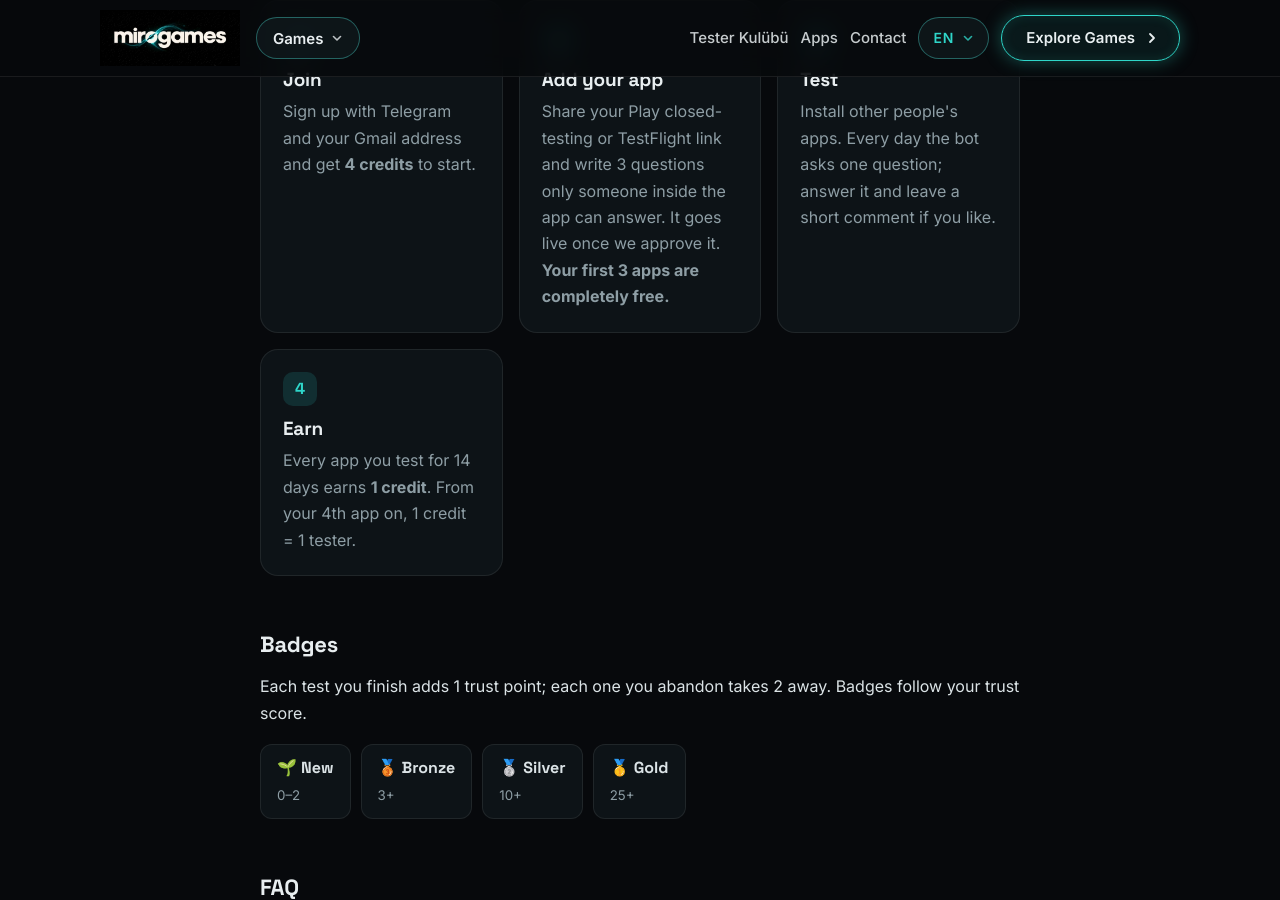
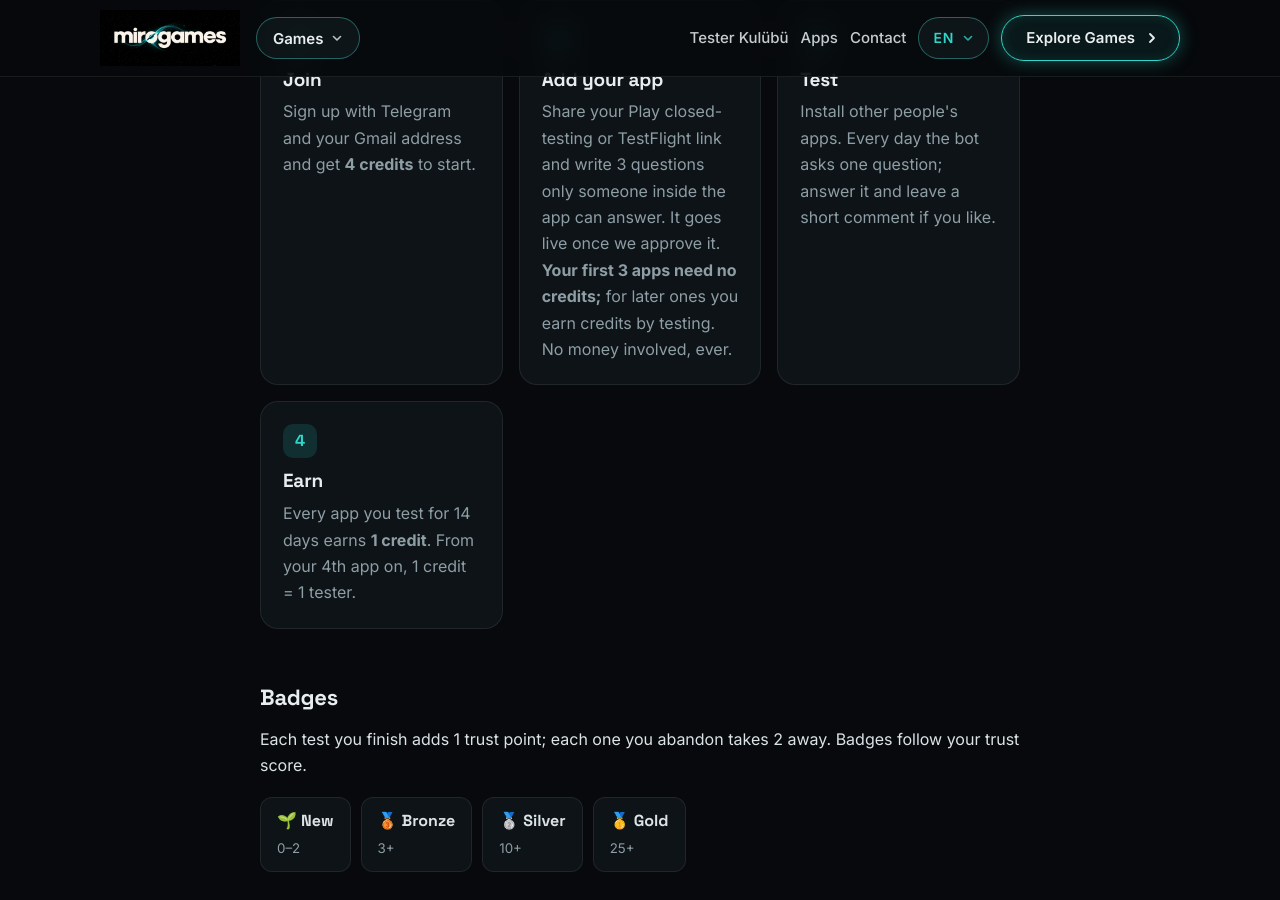
Before and after one commit to bukesafiye/bukesafiye.github.io, a Jekyll site: the page built from testerkulubu.md, in a window 1280 px wide and 900 px high, scrolled down 1064 px. Built offline with Jekyll 4.4.1, drawn with Linux system fonts in a browser that asks for light colours.

Commit message:
Tester Kulübü: 'ilk 3 ücretsiz' yerine 'ilk 3 kredisiz, sonrası test ederek kazanılan kredi'
Co-Authored-By: Claude Opus 5.5 <noreply@anthropic.com>

```diff
--- a/index.html
+++ b/index.html
@@ -64,7 +64,7 @@ description: MiroGames — small, strange, atmospheric games for your phone.
       <div>
         <p class="tk-card-badge">🧪 <span class="tr">Yeni · Ücretsiz topluluk</span><span class="en">New · Free community</span></p>
         <h2>Tester Kulübü</h2>
-        <p><span class="tr">Google Play'in 12 test kullanıcısı / 14 gün kuralı için para ödeme. Birbirinin uygulamasını test et, kredi kazan. İlk 3 uygulaman ücretsiz.</span><span class="en">Don't pay to clear Google Play's 12 testers / 14 days rule. Test each other's apps and earn credits. Your first 3 apps are free.</span></p>
+        <p><span class="tr">Google Play'in 12 test kullanıcısı / 14 gün kuralı için para ödeme. Birbirinin uygulamasını test et, kredi kazan. İlk 3 uygulaman için kredi bile gerekmez.</span><span class="en">Don't pay to clear Google Play's 12 testers / 14 days rule. Test each other's apps and earn credits. Your first 3 apps don't even need credits.</span></p>
       </div>
       <div class="hero-actions">
         <a class="btn primary" href="{{ '/testerkulubu/' | relative_url }}"><span class="tr">Kulübü incele</span><span class="en">See the club</span></a>
--- a/testerkulubu.md
+++ b/testerkulubu.md
@@ -104,7 +104,7 @@ o dosyadaki tk_ayar / tk_rozet ile aynı olmalı.
     <div class="tk-box">
       <span class="tk-num">2</span>
       <h3><span class="tr">Uygulamanı ekle</span><span class="en">Add your app</span></h3>
-      <p><span class="tr">Play kapalı test ya da TestFlight linkini ver, uygulamanın içinden cevaplanabilecek 3 kontrol sorusu yaz. Ekip onaylayınca listeye girer. <b>İlk 3 uygulaman tamamen ücretsiz.</b></span><span class="en">Share your Play closed-testing or TestFlight link and write 3 questions only someone inside the app can answer. It goes live once we approve it. <b>Your first 3 apps are completely free.</b></span></p>
+      <p><span class="tr">Play kapalı test ya da TestFlight linkini ver, uygulamanın içinden cevaplanabilecek 3 kontrol sorusu yaz. Ekip onaylayınca listeye girer. <b>İlk 3 uygulaman için kredi gerekmez;</b> sonrakiler için test ederek kredi kazanırsın. Para hiçbir aşamada yok.</span><span class="en">Share your Play closed-testing or TestFlight link and write 3 questions only someone inside the app can answer. It goes live once we approve it. <b>Your first 3 apps need no credits;</b> for later ones you earn credits by testing. No money involved, ever.</span></p>
     </div>
     <div class="tk-box">
       <span class="tk-num">3</span>
```
Also changed, not shown: other parts of testerkulubu.md (+1 -1 lines).
